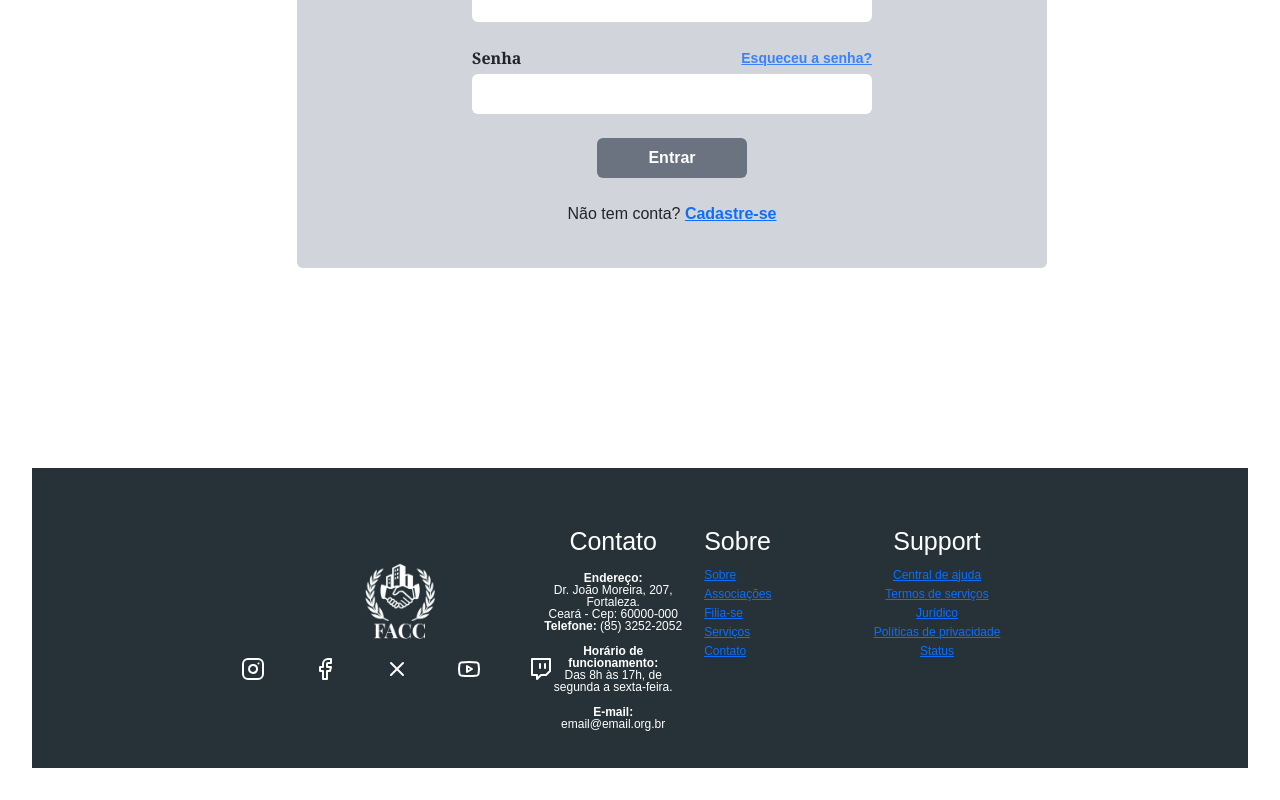
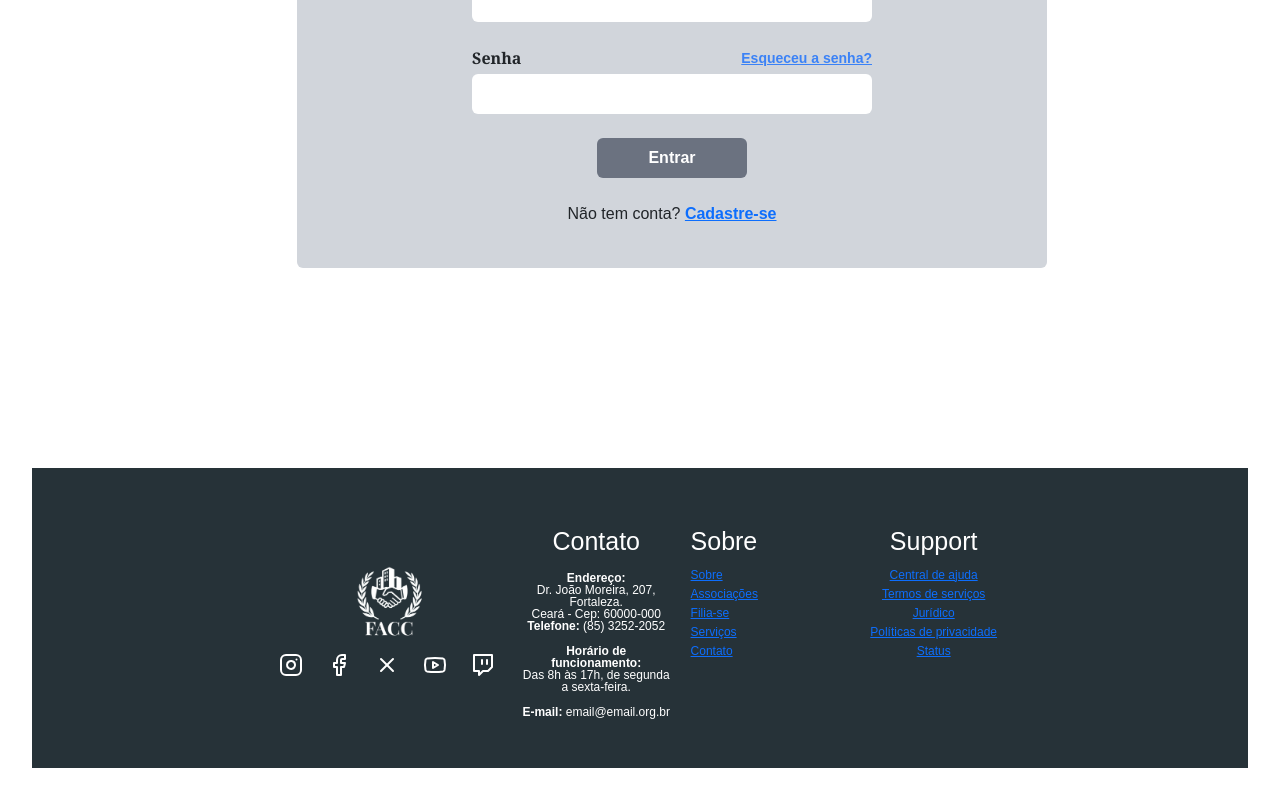
Before and after one commit to Brafios/ProjetoGT10_FrontEnd, a React (Vite) app in the folder frontEnd_GT/: page /login in a window 1280 px wide. Shown: the part 452-1252 px from the top of the page. Built offline with nearby package versions, Linux system fonts and the light colour scheme; a web font is replaced by a local one.

Commit message:
atualização do Footer: ícones

```diff
--- a/frontEnd_GT/src/components/Footer.jsx
+++ b/frontEnd_GT/src/components/Footer.jsx
@@ -16,7 +16,7 @@
             />
           </div>
 
-          <div className="flex justify-center gap-5">
+          <div className="flex justify-center gap-4">
             <Instagram />
             <Facebook />
             <X />
```
